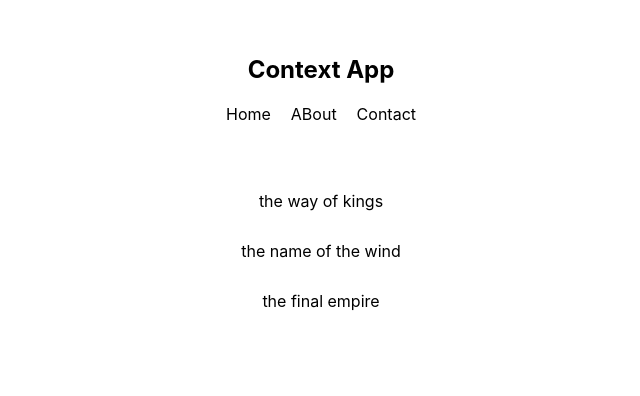
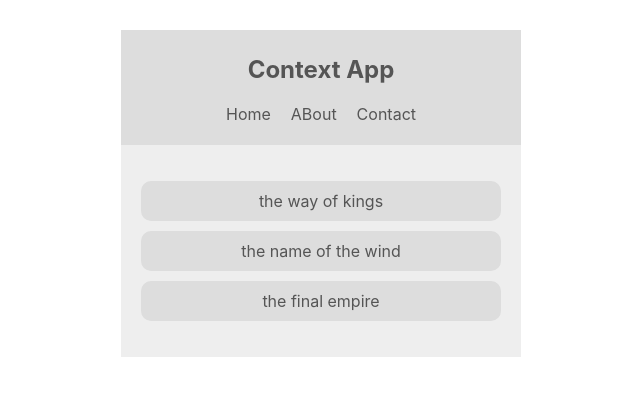
Before and after one commit to tenthin/project-todolist, a React (Create React App) app: page / in a window 1280 px wide. Shown: the top 396 px of the page, without its empty margins (319-959 px from the left). Built offline with nearby package versions, Linux system fonts and the light colour scheme.

Commit message:
created theme content, booklist and navbar

```diff
--- a/src/components/BookList.js
+++ b/src/components/BookList.js
@@ -1,13 +1,17 @@
 import React, { Component } from 'react'
+import { ThemeContext } from '../contexts/ThemeContext';
 
 class BookList extends Component {
+    static contextType = ThemeContext;
     render() {
+        const { isLightTheme, light, dark } = this.context;
+        const theme = isLightTheme ? light : dark;
         return(
-            <div className='book-list'>
+            <div className='book-list' style = {{color:theme.syntax, background:theme.bg}}>
                 <ul>
-                    <li>the way of kings</li>
-                    <li>the name of the wind</li>
-                    <li>the final empire</li>
+                    <li style={{background:theme.ui}}>the way of kings</li>
+                    <li style={{background:theme.ui}}>the name of the wind</li>
+                    <li style={{background:theme.ui}}>the final empire</li>
                 </ul>
             </div>
         )
--- a/src/components/Navbar.js
+++ b/src/components/Navbar.js
@@ -1,9 +1,14 @@
 import React, {Component} from 'react'
+import { ThemeContext } from '../contexts/ThemeContext';
 
 class Navbar extends Component {
+    static contextType = ThemeContext;
     render() {
+        console.log(this.context);
+        const { isLightTheme, light, dark } = this.context;
+        const theme = isLightTheme ? light : dark;
         return (
-            <nav>
+            <nav style={{ background: theme.ui, color: theme.syntax}}>
                 <h1>Context App</h1>
                 <ul>
                     <li>Home</li>
```
